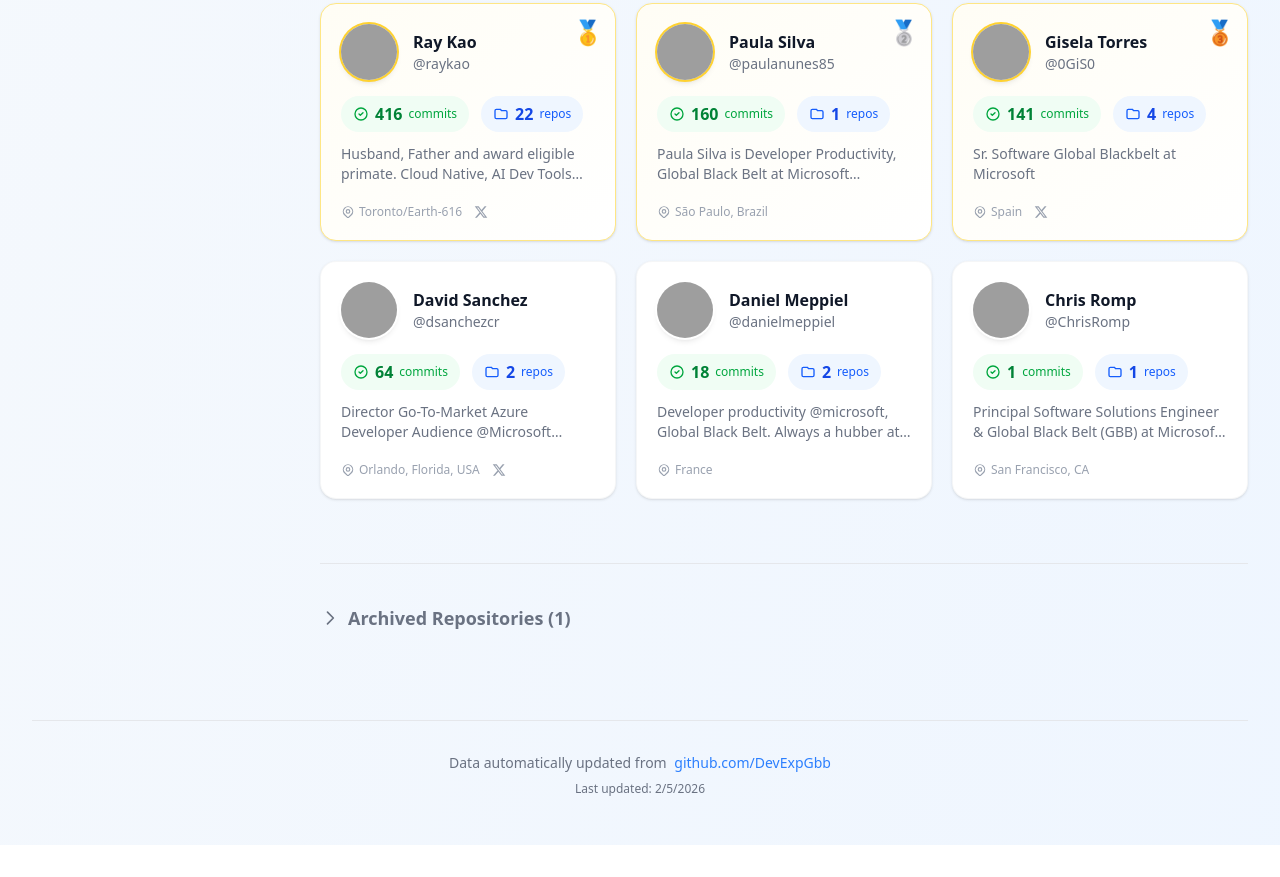
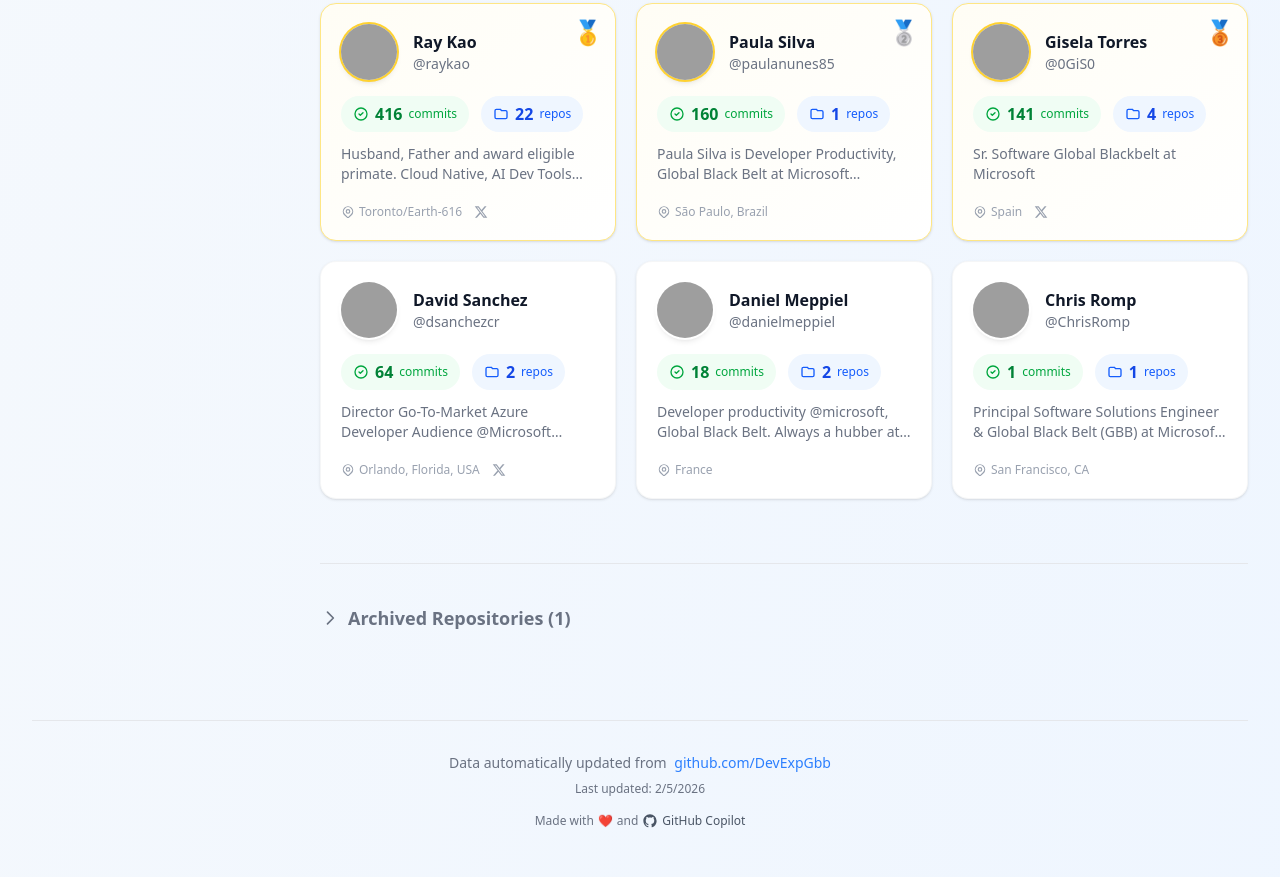
Before and after one commit to DevExpGbb/devexpgbb.github.io, an Astro site: page / in a window 1280 px wide. Shown: the part 3646-4523 px from the top of the page. Before the commit the page ends 4491 px from the top, so only its background shows below. Built offline with nearby package versions, Linux system fonts and the light colour scheme; Astro itself is replaced by a stand-in of ours; grey boxes are pictures that could not be loaded.

Commit message:
✨ Add GitHub Copilot mention to footer for enhanced visibility

```diff
--- a/src/pages/index.astro
+++ b/src/pages/index.astro
@@ -227,8 +227,16 @@ const stats = {
         </a>
       </p>
       <p class="mt-2 text-xs">
-        {/* Command for GitHub Actions: gh repo list DevExpGbb --json name,description,url,owner,isArchived,repositoryTopics,languages,primaryLanguage,createdAt,updatedAt,stargazerCount --limit 100 */}
         Last updated: {new Date().toLocaleDateString('en-US')}
+      </p>
+      <p class="mt-4 text-xs flex items-center justify-center gap-1">
+        Made with <span class="text-red-500">❤️</span> and
+        <a href="https://github.com/features/copilot" class="inline-flex items-center gap-1 text-gray-600 hover:text-blue-500" target="_blank" rel="noopener">
+          <svg class="w-4 h-4" viewBox="0 0 24 24" fill="currentColor">
+            <path d="M12 2C6.477 2 2 6.477 2 12c0 4.42 2.87 8.17 6.84 9.5.5.08.66-.23.66-.5v-1.69c-2.77.6-3.36-1.34-3.36-1.34-.46-1.16-1.11-1.47-1.11-1.47-.91-.62.07-.6.07-.6 1 .07 1.53 1.03 1.53 1.03.87 1.52 2.34 1.07 2.91.83.09-.65.35-1.09.63-1.34-2.22-.25-4.55-1.11-4.55-4.92 0-1.11.38-2 1.03-2.71-.1-.25-.45-1.29.1-2.64 0 0 .84-.27 2.75 1.02.79-.22 1.65-.33 2.5-.33.85 0 1.71.11 2.5.33 1.91-1.29 2.75-1.02 2.75-1.02.55 1.35.2 2.39.1 2.64.65.71 1.03 1.6 1.03 2.71 0 3.82-2.34 4.66-4.57 4.91.36.31.69.92.69 1.85V21c0 .27.16.59.67.5C19.14 20.16 22 16.42 22 12A10 10 0 0012 2z"/>
+          </svg>
+          GitHub Copilot
+        </a>
       </p>
     </footer>
   </main>
```
